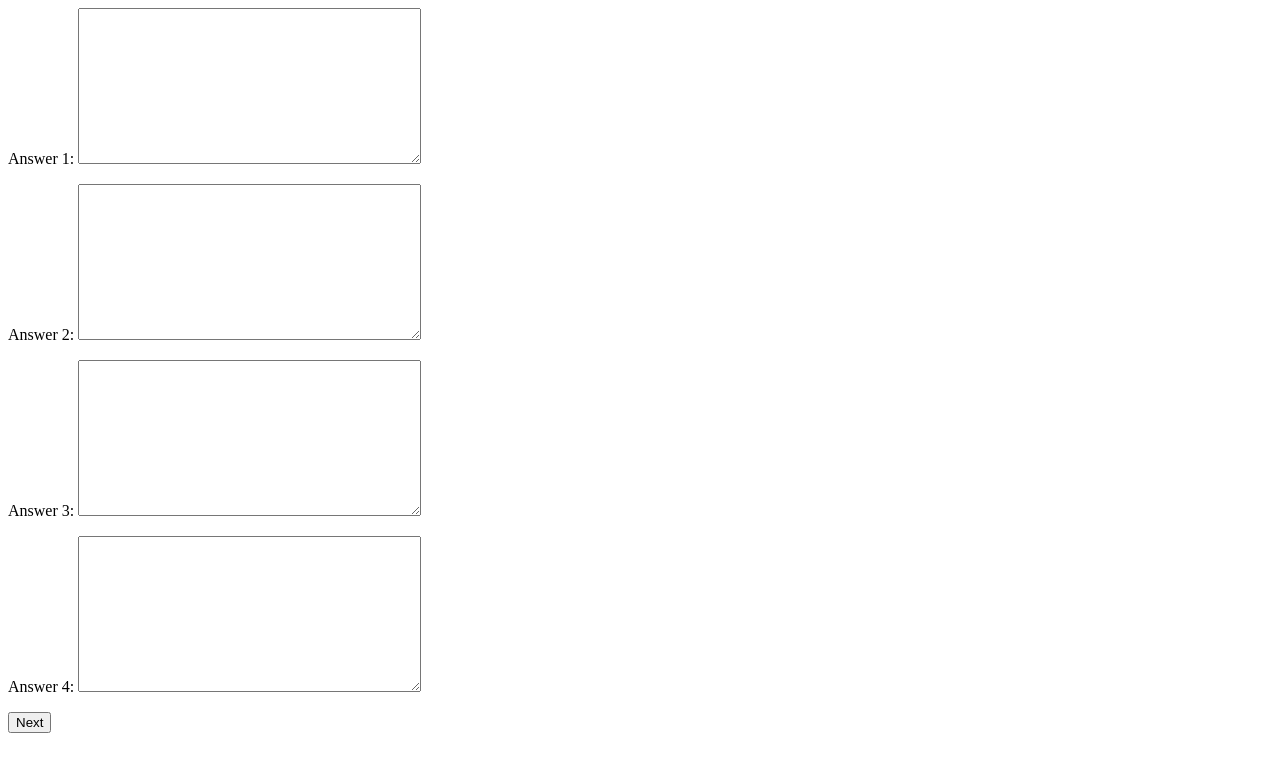
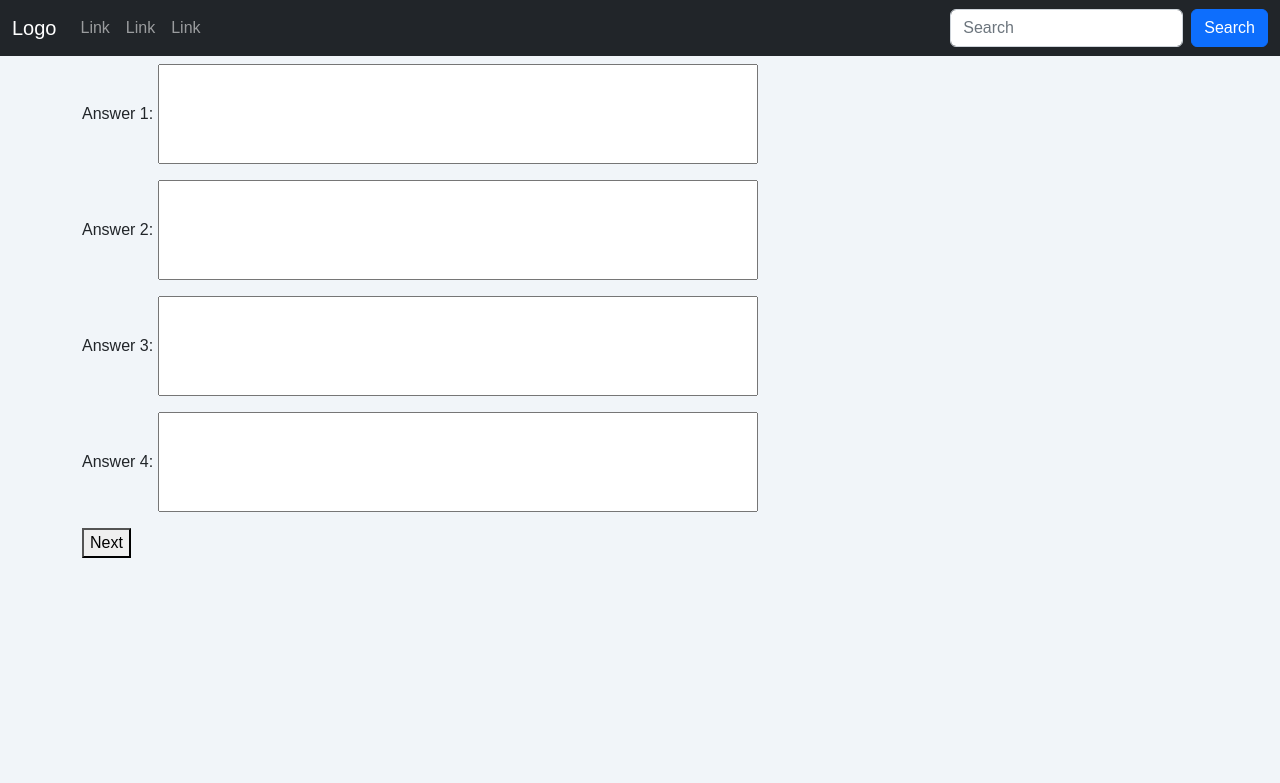
Before and after one commit to MarkosMuche/questionnaire_djagno, a Django app: template app/templates/person_value_form.html in a window 1280 px wide. Shown: the top 783 px of the page. Run offline with Django 4.2, Linux system fonts and the light colour scheme; the template is opened without the code that fills it: values that come from a table or form of the project are taken from there, others are empty.

Commit message:
add css to forms

```diff
--- a/app/forms.py
+++ b/app/forms.py
@@ -35,3 +35,9 @@ class AnswerForm(forms.ModelForm):
     class Meta:
         model = Answer
         fields = ['answer_1', 'answer_2', 'answer_3', 'answer_4']
+        widgets = {
+            'answer_1': forms.TextInput(attrs={'class': 'input-min-height input-max-width'}),
+            'answer_2': forms.TextInput(attrs={'class': 'input-min-height input-max-width'}),
+            'answer_3': forms.TextInput(attrs={'class': 'input-min-height input-max-width'}),
+            'answer_4': forms.TextInput(attrs={'class': 'input-min-height input-max-width'}),
+        }
--- a/app/templates/base.html
+++ b/app/templates/base.html
@@ -1,3 +1,5 @@
+
+{% load static %}
 <!DOCTYPE html>
 <html lang="en">
 <head>
@@ -7,6 +9,8 @@
     <meta http-equiv="X-UA-Compatible" content="IE=edge">
     <meta name="viewport" content="width=device-width, initial-scale=1.0">
     <title>Document</title>
+    <link rel="stylesheet" type="text/css" href="{% static 'css/styles.css' %}">
+
     <style>
         body {
             background: #f1f5f9; /* A smoother shade of gray for a more relaxed appearance */
--- a/app/templates/person_value_form.html
+++ b/app/templates/person_value_form.html
@@ -1,9 +1,23 @@
-<form method="post">
+{% extends "base.html" %}
+
+{% block msg %}
+<script>
+document.addEventListener('DOMContentLoaded', (event) => {
+    document.getElementById('myForm').addEventListener('keypress', function(e) {
+        if (e.key === 'Enter') {
+            document.getElementById('submitBtn').click();
+        }
+    });
+});
+</script>
+
+<form id="myForm" method="post">
     {% csrf_token %}
     <h3>{{ question_text }}</h3>
     {{ form.as_p }}
 
-    <button type="submit">
+    <button id="submitBtn" type="submit">
         {% if is_last_question %}Send{% else %}Next{% endif %}
     </button>
 </form>
+{% endblock %}
--- a/questionnaire_djagno/settings.py
+++ b/questionnaire_djagno/settings.py
@@ -118,7 +118,12 @@ USE_TZ = True
 # Static files (CSS, JavaScript, Images)
 # https://docs.djangoproject.com/en/4.1/howto/static-files/
 
+# settings.py
+
 STATIC_URL = 'static/'
+STATICFILES_DIRS = [
+    os.path.join(BASE_DIR, 'static'),
+]
 
 # Default primary key field type
 # https://docs.djangoproject.com/en/4.1/ref/settings/#default-auto-field
--- /dev/null
+++ b/static/css/styles.css
@@ -0,0 +1,12 @@
+/* static/css/styles.css */
+
+body{
+    background-color: red;
+}
+.input-min-height {
+    height: 100px; /* or any height you prefer */
+}
+
+.input-max-width {
+    width: 600px; /* or any width you prefer */
+}
```
